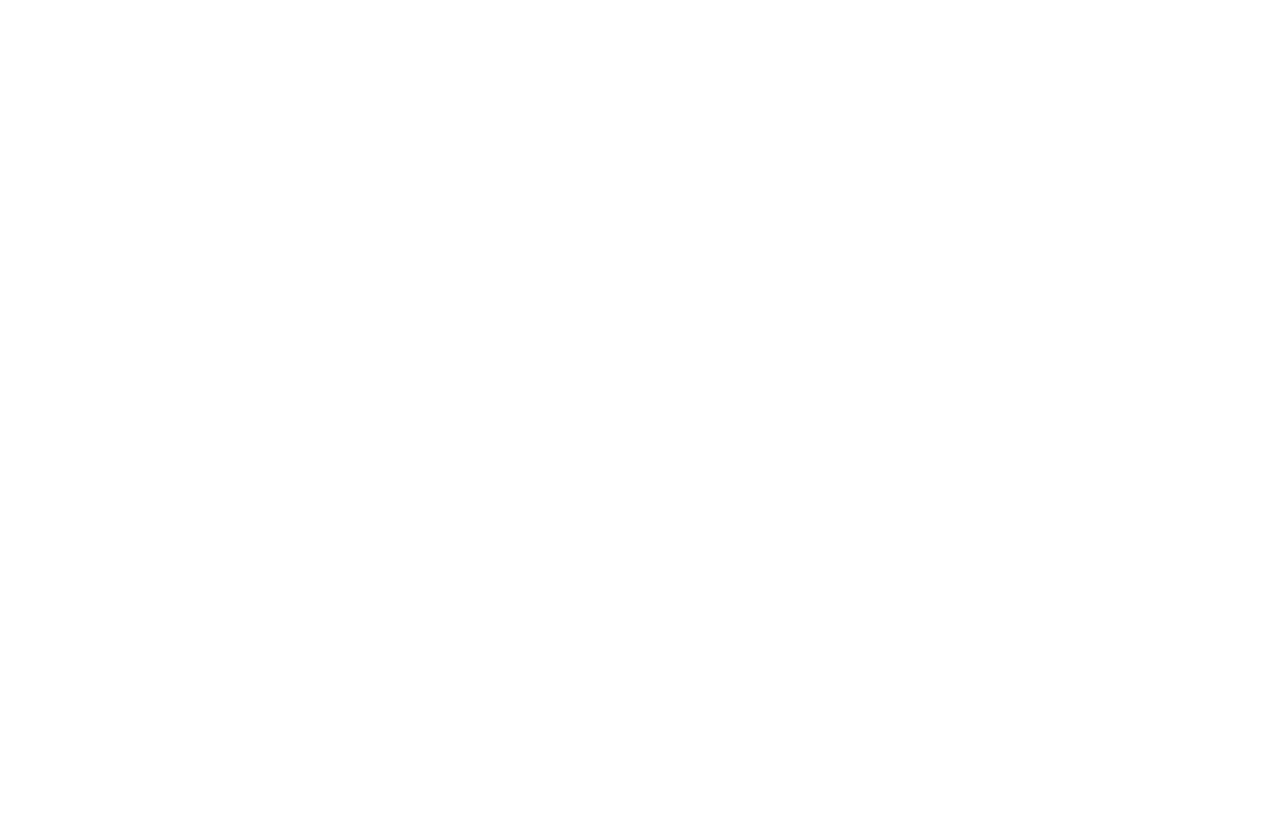
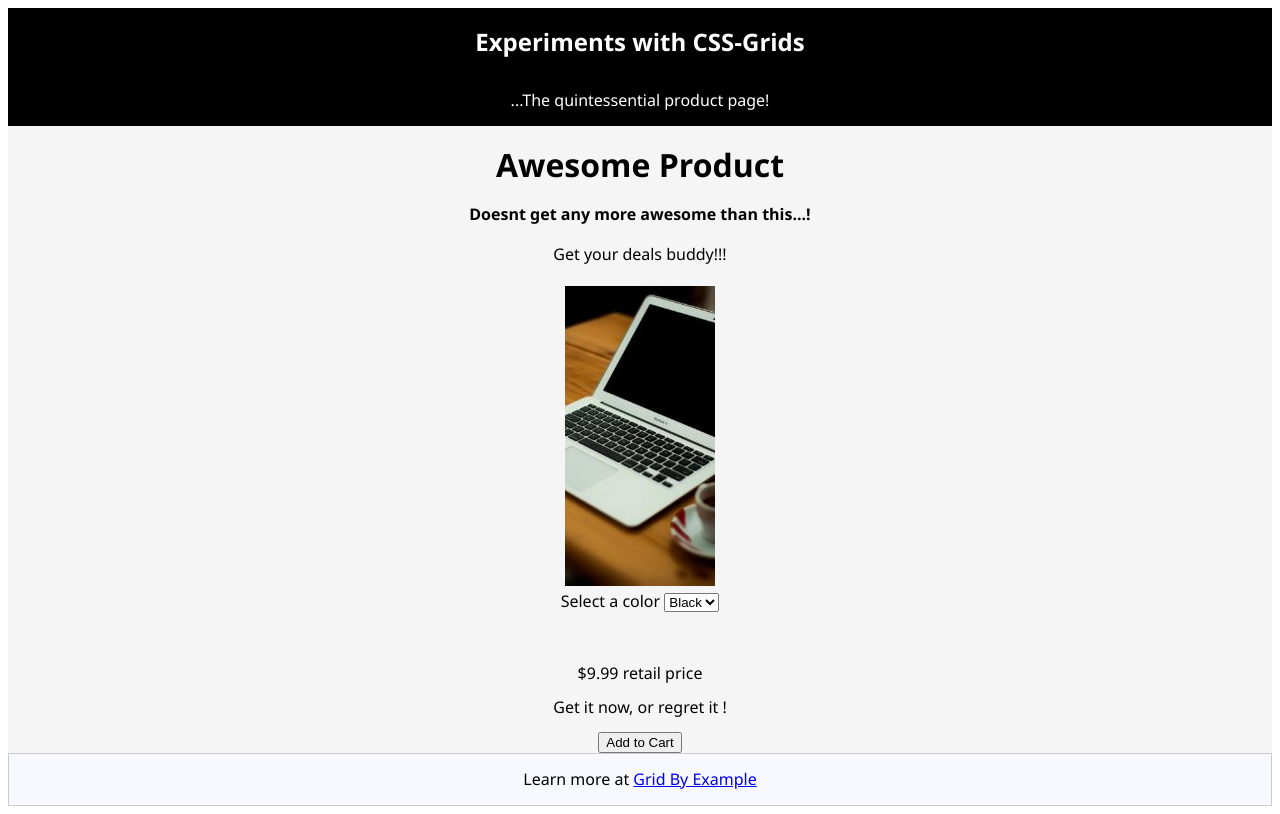
Before and after one commit to hariKarthic/cssgrids, a website: page product.html in a window 1280 px wide. Drawn offline with Linux system fonts and the light colour scheme.

Commit message:
Added product page and images...

```diff
--- a/product.html
+++ b/product.html
@@ -3,8 +3,45 @@
 <head>
     <meta charset="UTF-8">
     <title>Experiments with CSS Grids - Product Page</title>
+    <meta name="viewport" content="width=device-width, initial-scale=1">
+    <link rel="shortcut icon" href="favicon.ico" type="image/x-icon">
+    <link rel='stylesheet' href='styles/normalize.css'/>
+    <link rel='stylesheet' href='styles/styles.css'/>
 </head>
 <body>
-
+<header class="headercontent">
+    <h2>Experiments with CSS-Grids</h2>
+    <p>...The quintessential product page!</p>
+</header>
+<main>
+    <form action="/cart" id="pdpform">
+        <section class="productpage-wrap">
+            <div class="productpage-titlewrap">
+                <h1>Awesome Product</h1>
+                <h4>Doesnt get any more awesome than this...!</h4>
+                <p class="deal-section">
+                    Get your deals buddy!!!
+                </p>
+            </div>
+            <img src="/assets/img150x300.jpeg" alt="awesomatic product" class="productpage-image" srcset="">
+            <div class="producpage-pickers">
+                <label>Select a color
+                    <select>
+                        <option value="black">Black</option>
+                        <option value="Red">Red</option>
+                        <option value="blue">Blue</option>
+                    </select></label>
+            </div>
+            <div class="product-pricedetail">
+                <p>$9.99 <span>retail price</span></p>
+                <p>Get it now, or regret it !</p>
+                <button type="submit">Add to Cart</button>
+            </div>
+        </section>
+    </form>
+</main>
+<footer>
+    <p>Learn more at <a title="visit grid by example" href="https://gridbyexample.com/">Grid By Example</a></p>
+</footer>
 </body>
 </html>
--- a/styles/styles.css
+++ b/styles/styles.css
@@ -1,3 +1,8 @@
+
+body {
+    font-family: 'Segoe UI', Tahoma, Geneva, Verdana, sans-serif;
+    font-size: 16px;
+}
 
 /*
 * All the GW styles
@@ -60,8 +65,6 @@
 
 }
 
-
-
 @media (min-width: 576px) {
 
     .grid-wrap {
@@ -92,7 +95,6 @@
 
 }
 
-
 @media (min-width: 1200px) {
 
     .grid-wrap {
@@ -107,3 +109,29 @@
     }
 
 }
+
+/*
+*Product page styles
+*/
+
+.productpage-wrap {
+    display: grid;
+    grid-template-columns: 1fr;
+    grid-template-rows: minmax(20px, auto) auto minmax(50px, auto);
+    grid-row-gap: 6px;
+    text-align: center;
+}
+
+.productpage-titlewrap {
+    text-align: center;
+}
+
+.productpage-image {
+    justify-self: center;
+}
+
+.productpage-pickers_color {
+    width: 24px;
+    height: 24px;
+    border:1px solid black;
+}
```
Also changed, not shown: index.html (+34 -11 lines), assets/img150x300.jpeg (added), assets/img200x300.jpeg (added), assets/img620x480.jpeg (added).
